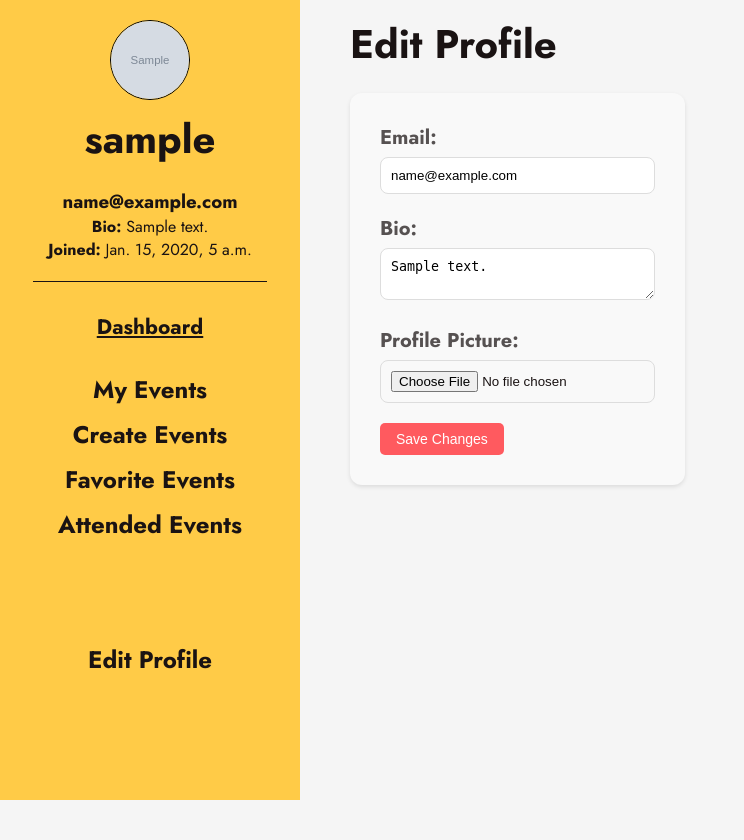
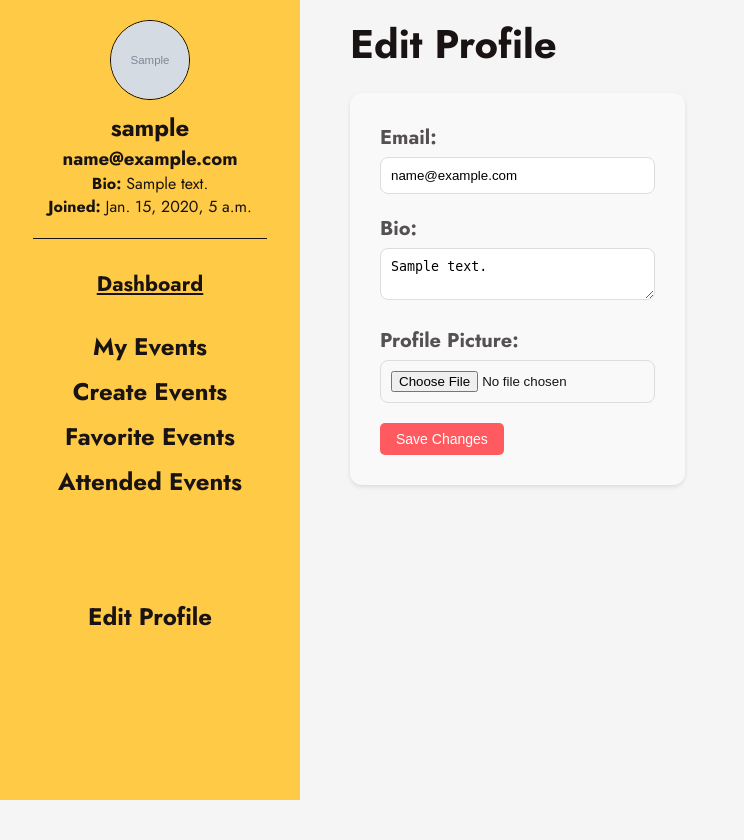
Before and after one commit to 582-41W-VA/lia-Eventify, a Django app: page /accounts/edit-profile/ in a window 1280 px wide. Shown: the part 70-910 px from the top of the page, without its empty margins (0-744 px from the left). Run offline with Django 5.2, Linux system fonts and the light colour scheme; a user stored in the database is signed in; tables that the repository leaves empty hold one stand-in row (values such as "Sample post"); grey boxes marked "Sample" are stand-in pictures; some web fonts are replaced.

Commit message:
modify edit_profile.css for h1 resize

```diff
--- a/lia_project2/accounts/static/accounts/edit_profile.css
+++ b/lia_project2/accounts/static/accounts/edit_profile.css
@@ -1,14 +1,14 @@
-h1 {
-    font-size: 40px;
-    margin-bottom: 20px;
-}
-
 .middlecard {
     height: auto;
     display: flex;
     flex-direction: column;
     justify-content: flex-start;
     padding: 15px 50px;
+}
+
+.middlecard h1 {
+    font-size: 40px;
+    margin-bottom: 20px;
 }
 
 form {
```
